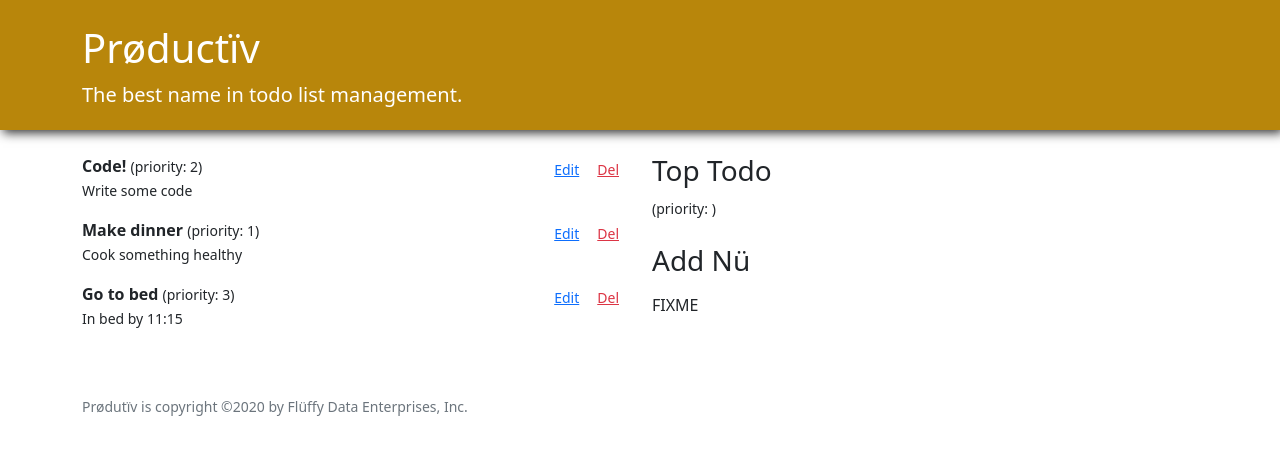
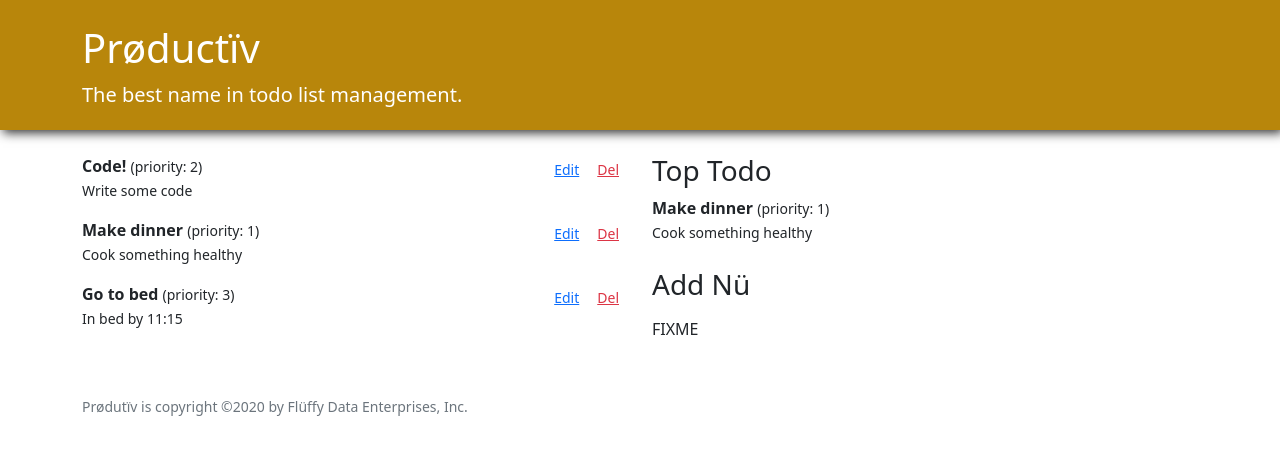
Before and after one commit to seanoliver/productiv, a React (Create React App) app: page / in a window 1280 px wide. Shown: the top 454 px of the page. Built offline with nearby package versions, Linux system fonts and the light colour scheme.

Commit message:
enabled top to do component

```diff
--- a/src/TodoApp.js
+++ b/src/TodoApp.js
@@ -54,7 +54,7 @@ function TodoApp({ initialTodos }) {
           {todos.length > 0 &&
             <section className="mb-4">
               <h3>Top Todo</h3>
-              <TopTodo />
+              <TopTodo todos={todos} />
             </section>}
           {/* FORM */}
           <section>
--- a/src/TopTodo.js
+++ b/src/TopTodo.js
@@ -1,6 +1,6 @@
-import React from "react";
+import React from 'react';
 
-import Todo from "./Todo";
+import Todo from './Todo';
 
 /** Shows the top todo.
  *
@@ -10,12 +10,21 @@ import Todo from "./Todo";
  * TodoApp -> TopTodo
  */
 
-function TopTodo() {
-  // lowest-priority # is the highest priority
-  // let top = todos.reduce(
-  //     (acc, cur) => cur.priority < acc.priority ? cur : acc, todos[0]);
+function TopTodo({ todos }) {
+	// lowest-priority # is the highest priority
+	let top = todos.reduce(
+		(acc, cur) => (cur.priority < acc.priority ? cur : acc),
+		todos[0]
+	);
 
-  return <Todo  />;
+	return (
+		<Todo
+			title={top.title}
+			description={top.description}
+			priority={top.priority}
+      id={top.id}
+		/>
+	);
 }
 
 export default TopTodo;
```
